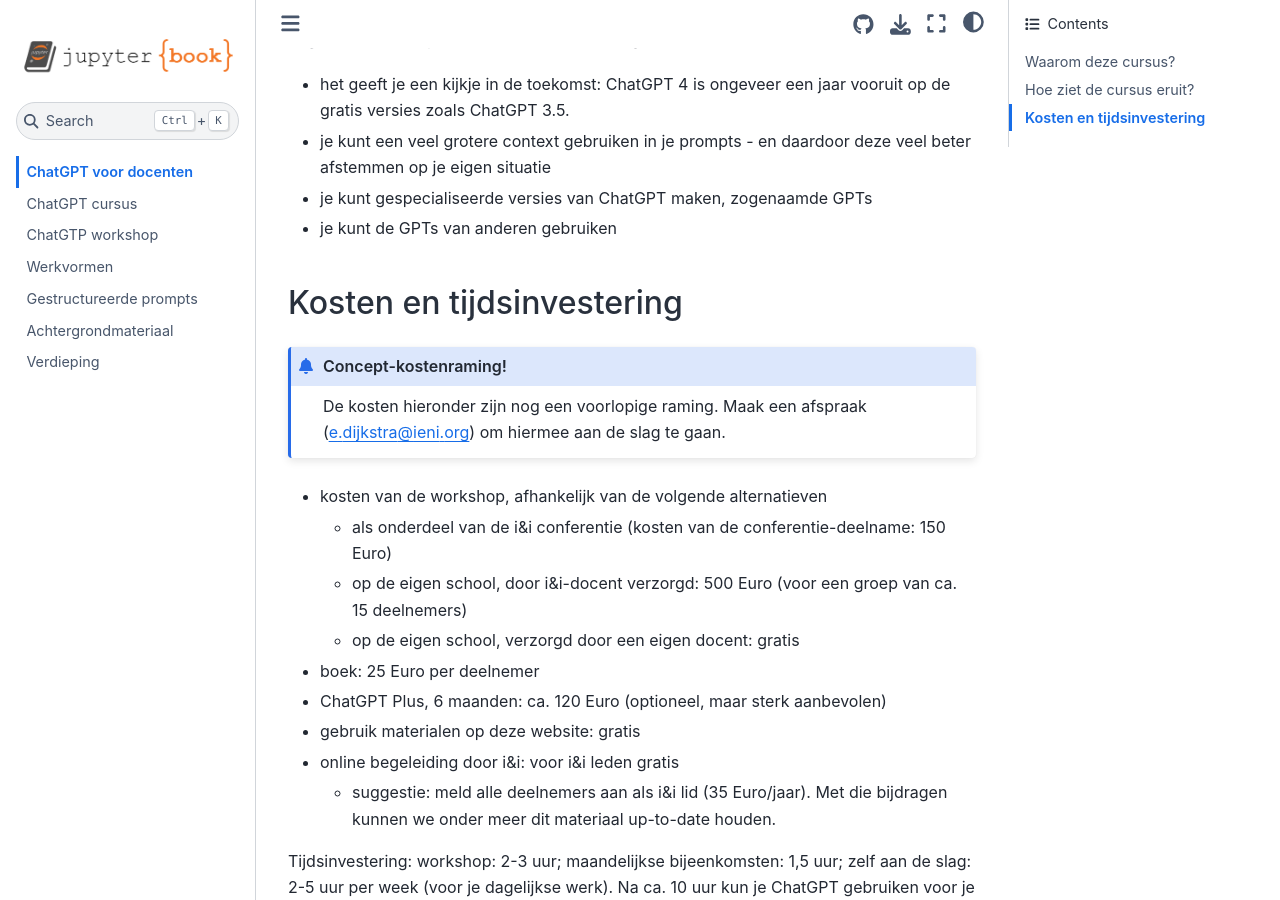
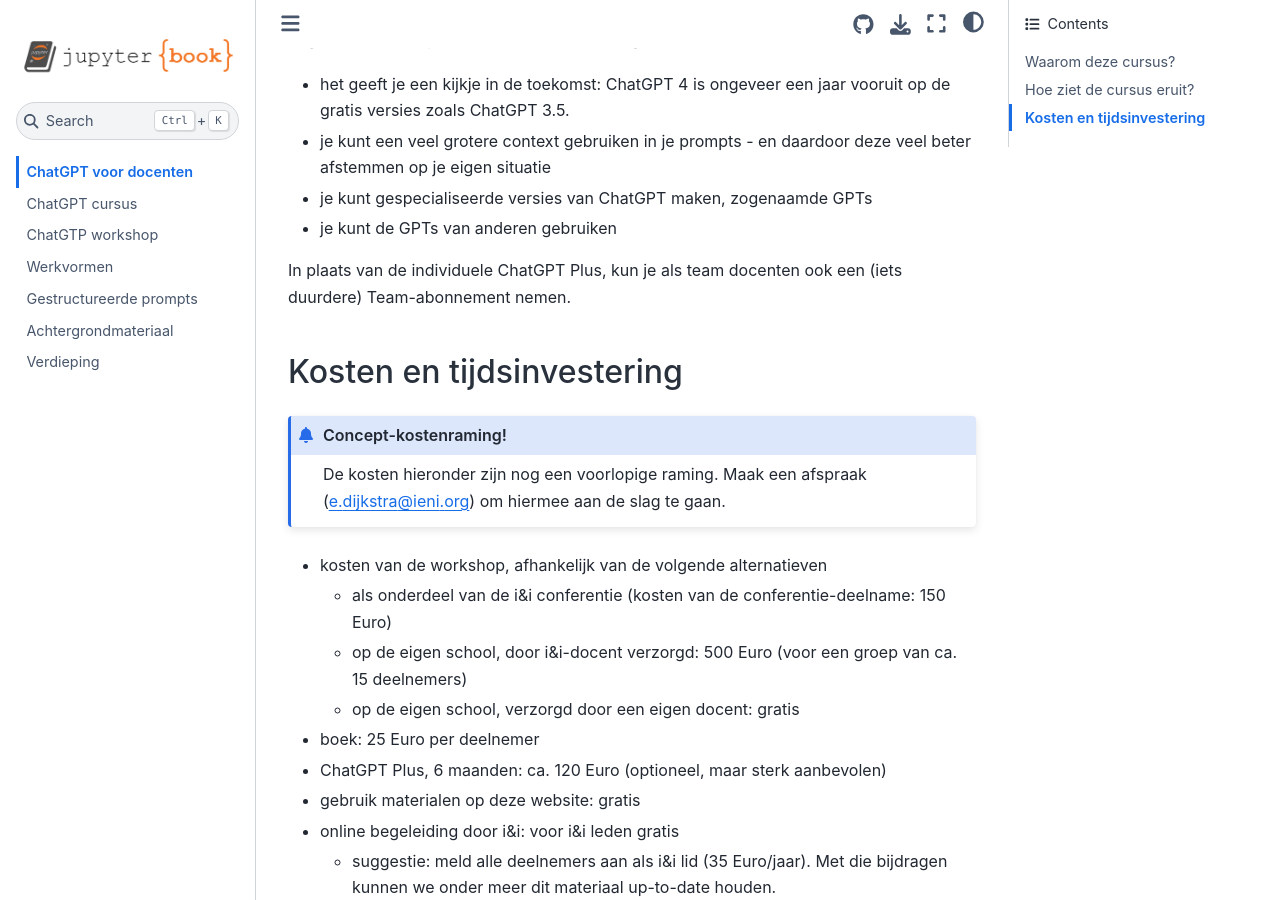
Before and after one commit to infvo/chatgptbook, a Jupyter Book: the page built from intro.md, in a window 1280 px wide and 900 px high, scrolled down 2140 px. Built offline with Jupyter Book 1.0.4 settings and Sphinx 7.4.7 and the Sphinx Book theme 1.1.4, drawn with Linux system fonts in a browser that asks for light colours.

Commit message:
Update intro.md

```diff
--- a/intro.md
+++ b/intro.md
@@ -58,6 +58,8 @@
 * je kunt gespecialiseerde versies van ChatGPT maken, zogenaamde GPTs
 * je kunt de GPTs van anderen gebruiken
 
+In plaats van de individuele ChatGPT Plus, kun je als team docenten ook een (iets duurdere) Team-abonnement nemen.
+
 ## Kosten en tijdsinvestering
 
 :::{admonition} Concept-kostenraming!
```
